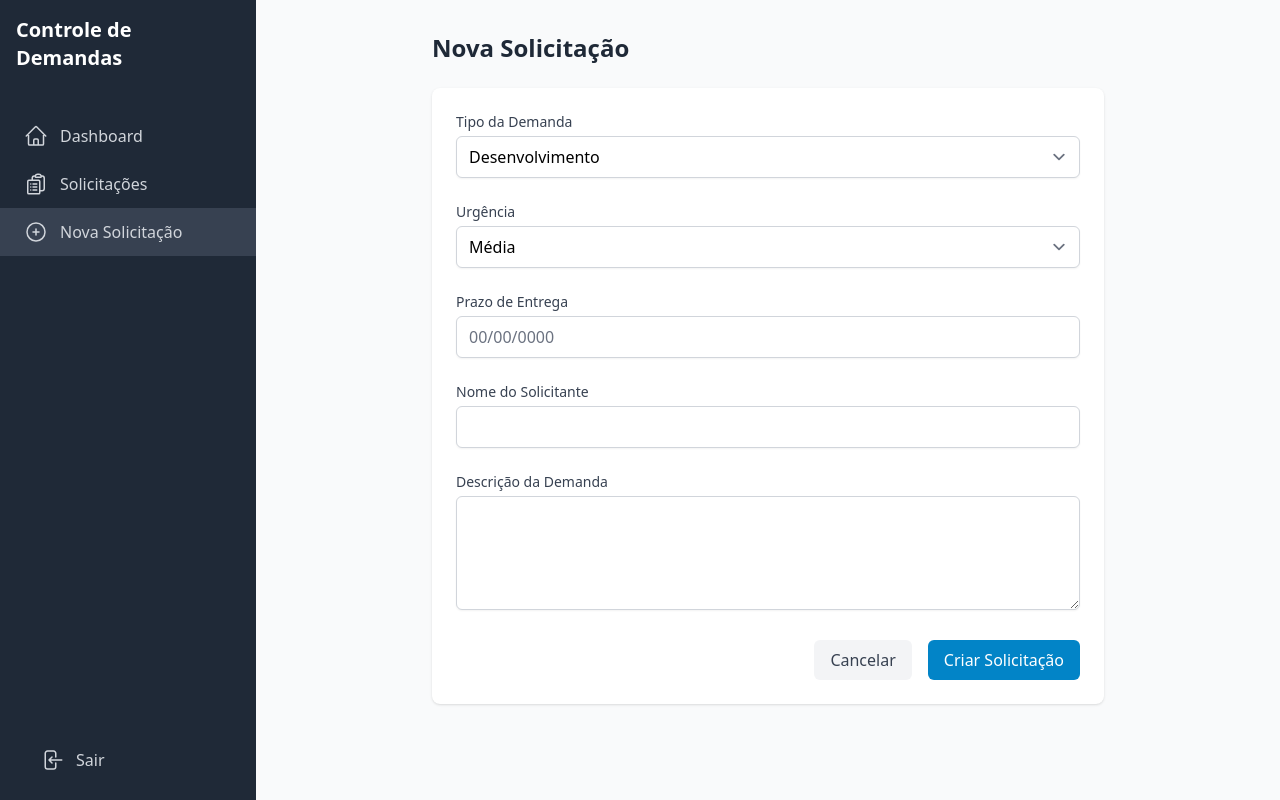
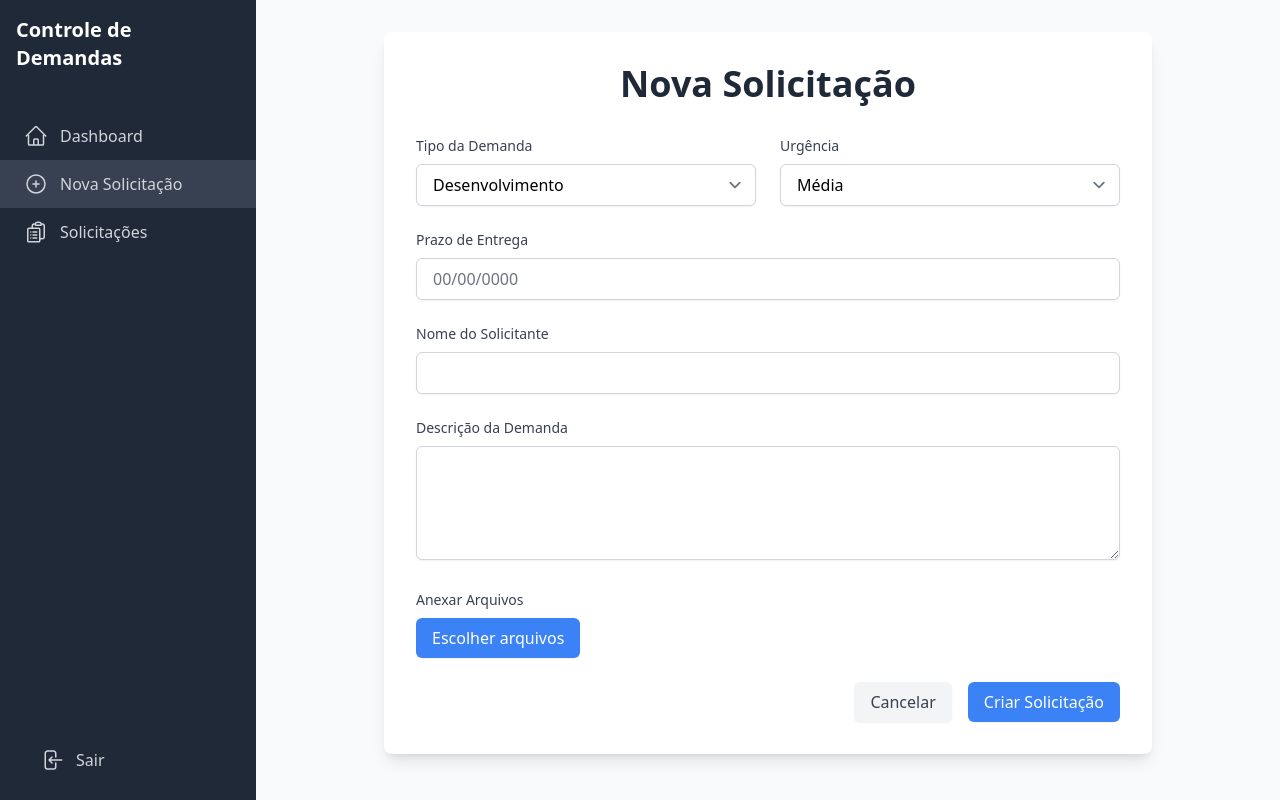
Before and after one commit to DevLucasFontoura/Sistema_de_Demandas_SISEC, a React (Vite) app: page /nova-solicitacao in a window 1280 px wide. Built offline with nearby package versions, Linux system fonts and the light colour scheme.

Commit message:
Commit final das alteracoes das telas

```diff
--- a/src/components/Sidebar.tsx
+++ b/src/components/Sidebar.tsx
@@ -7,8 +7,8 @@ function Sidebar() {
 
   const menuItems = [
     { path: '/dashboard', icon: HomeIcon, label: 'Dashboard' },
+    { path: '/nova-solicitacao', icon: PlusCircleIcon, label: 'Nova Solicitação' },
     { path: '/lista-solicitacoes', icon: ClipboardDocumentListIcon, label: 'Solicitações' },
-    { path: '/nova-solicitacao', icon: PlusCircleIcon, label: 'Nova Solicitação' },
   ]
 
   const isActive = (path: string) => location.pathname === path
--- a/src/pages/Login.tsx
+++ b/src/pages/Login.tsx
@@ -7,32 +7,43 @@ function Login() {
   const navigate = useNavigate()
   const [email, setEmail] = useState('')
   const [password, setPassword] = useState('')
+  const [error, setError] = useState('')
 
   const handleSubmit = (e: React.FormEvent) => {
     e.preventDefault()
+    if (!email || !password) {
+      setError('Por favor, preencha todos os campos.')
+      return
+    }
+    setError('')
     toast.success('Bem-vindo ao sistema!')
     navigate('/dashboard')
   }
 
   return (
-    <div className="min-h-screen flex items-center justify-center bg-gradient-to-b from-purple-900 to-black p-8">
-      <div className="max-w-6xl w-full flex items-center justify-between">
+    <div className="min-h-screen flex flex-col bg-gradient-to-b from-purple-900 to-black p-8">
+      <header className="text-center mb-1 mt-16">
+        <h1 className="text-6xl font-extrabold text-white mb-4">
+          Controle de Demandas
+        </h1>
+        <h2 className="text-4xl font-semibold text-purple-300">
+          Equipe TI MDS
+        </h2>
+      </header>
+      <div className="flex flex-1 justify-center items-center space-x-24">
 
         {/* Explicação do Sistema */}
-        <div className="text-white mr-8">
-          <h2 className="text-6xl font-extrabold mb-8 leading-tight">
-            Controle de Demandas<br />Equipe TI MDS
-          </h2>
-          <ul className="space-y-4 text-xl">
-            <li>Otimize a gestão de tarefas e melhore a eficiência da equipe.</li>
-            <li>Monitore o progresso em tempo real e colabore de forma eficaz.</li>
-            <li>Alcance seus objetivos com soluções integradas e intuitivas.</li>
-          </ul>
+        <div className="text-white text-2xl space-y-6 max-w-md">
+          <p>Otimize a gestão de tarefas e melhore a eficiência da equipe.</p>
+          <p>Monitore o progresso em tempo real e colabore de forma eficaz.</p>
+          <p>Alcance seus objetivos com soluções integradas e intuitivas.</p>
         </div>
 
         {/* Formulário de Login */}
-        <div className="relative animate-dot-border rounded-2xl">
-          <div className="bg-black bg-opacity-70 p-10 rounded-2xl shadow-2xl max-w-md w-full">
+        <div className="relative animate-dot-border rounded-2xl max-w-2xl w-full">
+          <div
+            className="bg-black bg-opacity-70 p-16 rounded-2xl shadow-2xl w-full"
+          >
             <h2 className="text-center text-3xl font-bold text-white mb-8">
               Login
             </h2>
@@ -61,9 +72,15 @@ function Login() {
                 </div>
               </div>
 
+              {error && <p className="text-red-500 text-center">{error}</p>}
+
               <button type="submit" className="w-full py-2 bg-gradient-to-r from-purple-500 to-indigo-500 text-white rounded-md hover:from-purple-600 hover:to-indigo-600 transition-colors">
                 Entrar
               </button>
+
+              <div className="text-center mt-4">
+                <a href="/forgot-password" className="text-purple-300 hover:underline">Esqueceu sua senha?</a>
+              </div>
             </form>
           </div>
         </div>
--- a/src/pages/NovaSolicitacao.tsx
+++ b/src/pages/NovaSolicitacao.tsx
@@ -13,6 +13,7 @@ interface FormData {
   prazo: string
   solicitante: string
   descricao: string
+  arquivos?: File[]
 }
 
 function NovaSolicitacao() {
@@ -22,7 +23,8 @@ function NovaSolicitacao() {
     urgencia: 'media',
     prazo: '',
     solicitante: '',
-    descricao: ''
+    descricao: '',
+    arquivos: []
   })
 
   const handleSubmit = async (e: React.FormEvent) => {
@@ -48,16 +50,17 @@ function NovaSolicitacao() {
   }
 
   return (
-    <div className="max-w-2xl mx-auto">
-      <h1 className="text-2xl font-bold text-gray-800 mb-6">Nova Solicitação</h1>
+    <div className="max-w-3xl mx-auto p-8 bg-white rounded-lg shadow-lg">
+      <h1 className="text-4xl font-bold text-gray-800 mb-8 text-center">Nova Solicitação</h1>
 
-      <form onSubmit={handleSubmit} className="bg-white rounded-lg shadow p-6 space-y-6">
+      <form onSubmit={handleSubmit} className="space-y-6">
+        <div className="grid grid-cols-1 md:grid-cols-2 gap-6">
           <div>
-          <label className="block text-sm font-medium text-gray-700 mb-1">
+            <label className="block text-sm font-medium text-gray-700 mb-2">
               Tipo da Demanda
             </label>
             <select
-            className="input"
+              className="w-full px-4 py-2 border border-gray-300 rounded-md shadow-sm focus:outline-none focus:ring-2 focus:ring-blue-500"
               value={formData.tipo}
               onChange={(e) => setFormData(prev => ({ ...prev, tipo: e.target.value as TipoDemanda }))}
             >
@@ -67,11 +70,11 @@ function NovaSolicitacao() {
           </div>
 
           <div>
-          <label className="block text-sm font-medium text-gray-700 mb-1">
+            <label className="block text-sm font-medium text-gray-700 mb-2">
               Urgência
             </label>
             <select
-            className="input"
+              className="w-full px-4 py-2 border border-gray-300 rounded-md shadow-sm focus:outline-none focus:ring-2 focus:ring-blue-500"
               value={formData.urgencia}
               onChange={(e) => setFormData(prev => ({ ...prev, urgencia: e.target.value as Urgencia }))}
             >
@@ -80,15 +83,16 @@ function NovaSolicitacao() {
               <option value="alta">Alta</option>
             </select>
           </div>
+        </div>
 
         <div>
-          <label className="block text-sm font-medium text-gray-700 mb-1">
+          <label className="block text-sm font-medium text-gray-700 mb-2">
             Prazo de Entrega
           </label>
           <input
             type="text"
             placeholder="00/00/0000"
-            className="input w-full text-gray-500"
+            className="w-full px-4 py-2 border border-gray-300 rounded-md shadow-sm focus:outline-none focus:ring-2 focus:ring-blue-500"
             value={formData.prazo ? formatDate(formData.prazo) : ''}
             onFocus={(e) => {
               e.target.type = 'date'
@@ -105,38 +109,65 @@ function NovaSolicitacao() {
         </div>
 
         <div>
-          <label className="block text-sm font-medium text-gray-700 mb-1">
+          <label className="block text-sm font-medium text-gray-700 mb-2">
             Nome do Solicitante
           </label>
           <input
             type="text"
-            className="input"
+            className="w-full px-4 py-2 border border-gray-300 rounded-md shadow-sm focus:outline-none focus:ring-2 focus:ring-blue-500"
             value={formData.solicitante}
             onChange={(e) => setFormData(prev => ({ ...prev, solicitante: e.target.value }))}
           />
         </div>
 
         <div>
-          <label className="block text-sm font-medium text-gray-700 mb-1">
+          <label className="block text-sm font-medium text-gray-700 mb-2">
             Descrição da Demanda
           </label>
           <textarea
-            className="input"
+            className="w-full px-4 py-2 border border-gray-300 rounded-md shadow-sm focus:outline-none focus:ring-2 focus:ring-blue-500"
             rows={4}
             value={formData.descricao}
             onChange={(e) => setFormData(prev => ({ ...prev, descricao: e.target.value }))}
           />
         </div>
 
+        <div>
+          <label className="block text-sm font-medium text-gray-700 mb-2">
+            Anexar Arquivos
+          </label>
+          <div className="flex items-center">
+            <label className="flex items-center px-4 py-2 bg-blue-500 text-white rounded-md shadow-sm cursor-pointer hover:bg-blue-600">
+              <span>Escolher arquivos</span>
+              <input
+                type="file"
+                className="hidden"
+                multiple
+                onChange={(e) => {
+                  const files = e.target.files ? Array.from(e.target.files) : []
+                  setFormData(prev => ({ ...prev, arquivos: [...(prev.arquivos || []), ...files] }))
+                }}
+              />
+            </label>
+          </div>
+          {formData.arquivos && formData.arquivos.length > 0 && (
+            <ul className="mt-2 list-disc list-inside text-sm text-gray-500">
+              {formData.arquivos.map((file, index) => (
+                <li key={index}>{file.name}</li>
+              ))}
+            </ul>
+          )}
+        </div>
+
         <div className="flex justify-end space-x-4">
           <button
             type="button"
             onClick={() => navigate('/dashboard')}
-            className="btn bg-gray-100 hover:bg-gray-200 text-gray-700"
+            className="px-4 py-2 bg-gray-100 hover:bg-gray-200 text-gray-700 rounded-md shadow-sm"
           >
             Cancelar
           </button>
-          <button type="submit" className="btn btn-primary">
+          <button type="submit" className="px-4 py-2 bg-blue-500 hover:bg-blue-600 text-white rounded-md shadow-sm">
             Criar Solicitação
           </button>
         </div>
--- a/src/services/demandas.ts
+++ b/src/services/demandas.ts
@@ -38,7 +38,7 @@ export async function listarDemandas() {
     const q = query(demandasRef, orderBy('dataCriacao', 'desc'))
     const querySnapshot = await getDocs(q)
 
-    return querySnapshot.docs.map(doc => ({
+    return querySnapshot.docs.map((doc: any) => ({
       id: doc.id,
       ...doc.data()
     })) as Demanda[]
```
Lines whose indentation alone changed are shown as unchanged.
